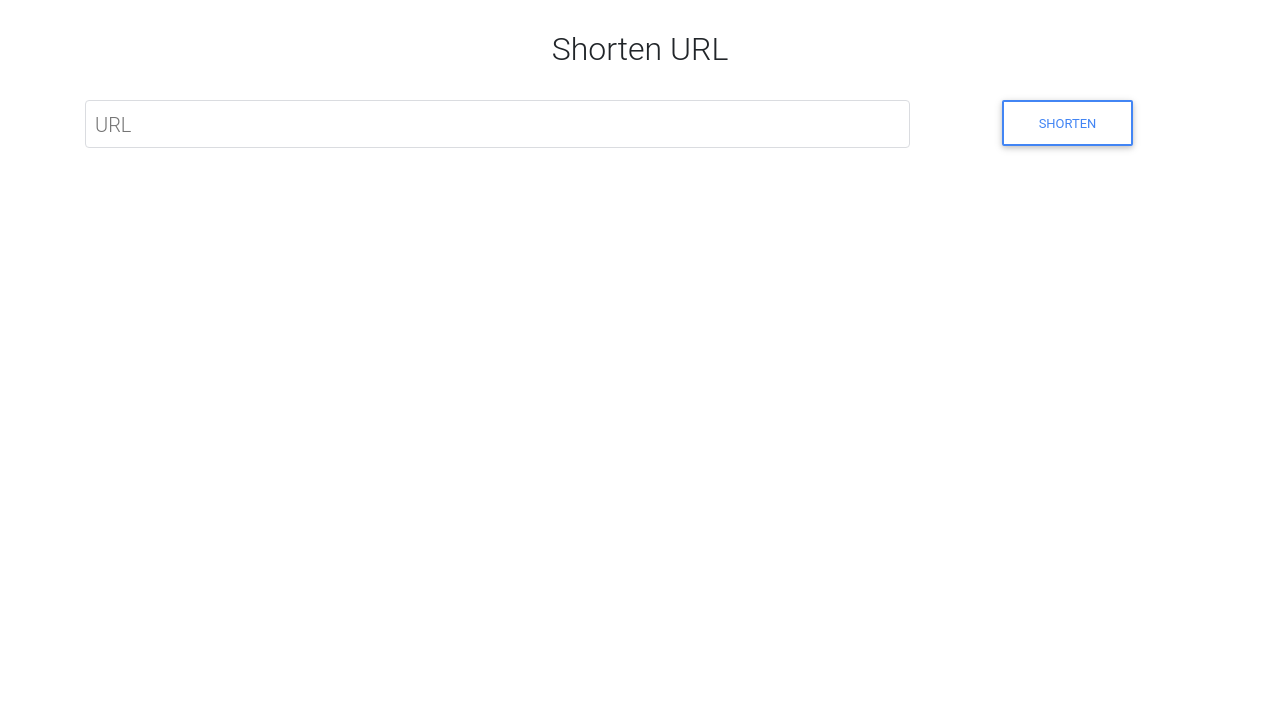
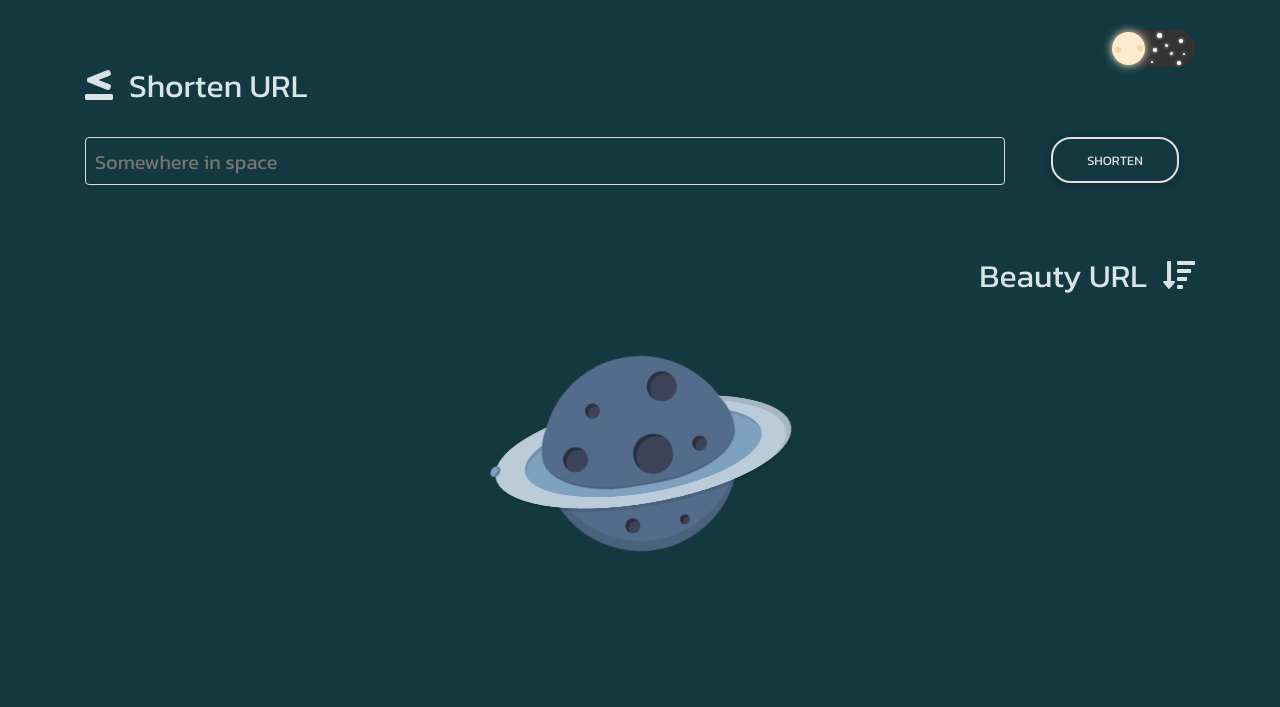
Before and after one commit to ilkemerol/url-shortener-node-mongo, a website: page views/index.html in a window 1280 px wide. Drawn offline with nearby package versions, Linux system fonts and the light colour scheme.

Commit message:
hybrid dev

```diff
--- a/models/shortener-model.js
+++ b/models/shortener-model.js
@@ -1,8 +1,8 @@
 const mongoose = require("mongoose");
 
 const urlSchema = mongoose.Schema({
-  _id: Number,
-  url: String,
+  _id: { type: Number },
+  url: { type: String },
   created_date: { type: Date, default: Date.now }
 });
 
--- a/styles/custom.css
+++ b/styles/custom.css
@@ -4,6 +4,12 @@ body {
   height: 100vh;
   margin: 10px;
   padding: 20px;
+  font-family: "Kanit", sans-serif;
+  overflow-x: hidden;
+}
+
+h2 {
+  color: #d8e4e6;
 }
 
 .md-form.md-outline label.active {
--- /dev/null
+++ b/styles/planet.css
@@ -0,0 +1,188 @@
+.content {
+  width: 300px;
+  height: 300px;
+  position: relative;
+  display: flex;
+  justify-content: center;
+  align-items: center;
+  margin: auto;
+}
+.content .planet {
+  width: 65%;
+  height: 65%;
+  background-color: #546c8c;
+  border-radius: 100%;
+  position: absolute;
+  display: flex;
+  align-items: center;
+  transform-origin: center center;
+  box-shadow: inset 2px -10px 0px rgba(0, 0, 0, 0.1);
+  animation: planet 5s ease infinite alternate;
+}
+@keyframes planet {
+  0% {
+    transform: rotate(10deg);
+  }
+  100% {
+    transform: rotate(-10deg);
+  }
+}
+.content .planet .ring {
+  position: absolute;
+  width: 300px;
+  height: 300px;
+  border-radius: 100%;
+  background-color: #bacbd9;
+  display: flex;
+  align-items: center;
+  justify-content: center;
+  transform-origin: 33% center;
+  box-shadow: 2px -10px 0px rgba(0, 0, 0, 0.1),
+    inset -5px -10px 0px rgba(0, 0, 0, 0.1);
+  animation: ring 3s ease infinite;
+  /* small ball */
+  /* inner ring */
+}
+@keyframes ring {
+  0% {
+    transform: rotateX(110deg) rotateZ(0deg) translate(-50px, 5px);
+  }
+  100% {
+    transform: rotateX(110deg) rotateZ(360deg) translate(-50px, 5px);
+  }
+}
+.content .planet .ring:before {
+  content: "";
+  position: absolute;
+  width: 10px;
+  height: 30px;
+  border-radius: 100%;
+  background-color: #7ea1bf;
+  z-index: 2;
+  left: calc(0px - 5px);
+  box-shadow: inset -3px 3px 0px rgba(0, 0, 0, 0.2);
+}
+.content .planet .ring:after {
+  content: "";
+  position: absolute;
+  width: 240px;
+  height: 240px;
+  border-radius: 100%;
+  background-color: #7ea1bf;
+  box-shadow: inset 2px -10px 0px rgba(0, 0, 0, 0.1);
+}
+.content .planet .cover-ring {
+  position: absolute;
+  width: 100%;
+  height: 50%;
+  border-bottom-left-radius: 80%;
+  border-bottom-right-radius: 80%;
+  border-top-left-radius: 100px;
+  border-top-right-radius: 100px;
+  transform: translate(0px, -17px);
+  background-color: #546c8c;
+  z-index: 2;
+  box-shadow: inset 0px -2px 0px rgba(0, 0, 0, 0.1);
+}
+.content .planet .spots {
+  width: 100%;
+  height: 100%;
+  display: flex;
+  align-items: center;
+  justify-content: center;
+  position: absolute;
+  z-index: 2;
+}
+.content .planet .spots span {
+  width: 30px;
+  height: 30px;
+  background-color: #3c4359;
+  position: absolute;
+  border-radius: 100%;
+  box-shadow: inset -2px 3px 0px rgba(0, 0, 0, 0.3);
+  animation: dots 5s ease infinite alternate;
+}
+@keyframes dots {
+  0% {
+    box-shadow: inset -3px 3px 0px rgba(0, 0, 0, 0.3);
+  }
+  100% {
+    box-shadow: inset 3px 3px 0px rgba(0, 0, 0, 0.3);
+  }
+}
+.content .planet .spots span:nth-child(1) {
+  top: 20px;
+  right: 50px;
+}
+.content .planet .spots span:nth-child(2) {
+  top: 40px;
+  left: 50px;
+  width: 15px;
+  height: 15px;
+}
+.content .planet .spots span:nth-child(3) {
+  top: 80px;
+  left: 20px;
+  width: 25px;
+  height: 25px;
+}
+.content .planet .spots span:nth-child(4) {
+  top: 80px;
+  left: 90px;
+  width: 40px;
+  height: 40px;
+}
+.content .planet .spots span:nth-child(5) {
+  top: 160px;
+  left: 70px;
+  width: 15px;
+  height: 15px;
+}
+.content .planet .spots span:nth-child(6) {
+  top: 165px;
+  left: 125px;
+  width: 10px;
+  height: 10px;
+}
+.content .planet .spots span:nth-child(7) {
+  top: 90px;
+  left: 150px;
+  width: 15px;
+  height: 15px;
+}
+.content p {
+  color: #bacbd9;
+  font-size: 14px;
+  z-index: 2;
+  position: absolute;
+  bottom: -20px;
+  font-family: "Roboto Mono", monospace;
+  animation: text 4s ease infinite;
+  width: 100px;
+  text-align: center;
+}
+@keyframes text {
+  0% {
+    transform: translateX(-30px);
+    letter-spacing: 0px;
+    color: #bacbd9;
+  }
+  25% {
+    letter-spacing: 3px;
+    color: #7ea1bf;
+  }
+  50% {
+    transform: translateX(30px);
+    letter-spacing: 0px;
+    color: #bacbd9;
+  }
+  75% {
+    letter-spacing: 3px;
+    color: #7ea1bf;
+  }
+  100% {
+    transform: translateX(-30px);
+    letter-spacing: 0px;
+    color: #bacbd9;
+  }
+}
--- /dev/null
+++ b/styles/switch.css
@@ -0,0 +1,141 @@
+#check {
+  display: none;
+}
+
+body {
+  background-color: #143840;
+  transition: all ease 800ms;
+}
+
+.check_container {
+  width: 85px;
+  border: 2px solid #333333;
+  position: relative;
+  height: 37px;
+  border-radius: 96px;
+  background-color: #333333;
+  cursor: pointer;
+  transition: all ease 800ms;
+  margin: auto 0 auto auto;
+}
+.ghyama_container {
+  width: 103%;
+  height: 37px;
+  border-radius: 100px;
+  overflow: hidden;
+  position: absolute;
+}
+.cercle {
+  position: absolute;
+  box-shadow: 0px 0px 10px 0px #fbf5d9;
+  overflow: hidden;
+  width: 33px;
+  height: 33px;
+  background-color: blanchedalmond;
+  border-radius: 100px;
+  transition: all ease 800ms;
+}
+.check_details {
+  width: 100%;
+  height: 100%;
+  position: absolute;
+}
+.small_cercle {
+  width: 4px;
+  height: 4px;
+  border-radius: 50%;
+  background-color: white;
+  margin: 1px;
+  transform: translateX(55px);
+  box-shadow: 0px 0px 3px 0px #fbf5d9;
+  transition: all ease 300ms;
+}
+#c1 {
+  transform: translateX(44px);
+  width: 5px;
+  height: 5px;
+}
+#c2 {
+  transform: translateX(66px);
+  width: 4px;
+  height: 4px;
+}
+#c3 {
+  transform: translateX(52px);
+  width: 3px;
+  height: 3px;
+}
+#c4 {
+  transform: translateX(40px);
+  width: 4px;
+  height: 4px;
+}
+#c5 {
+  transform: translateX(70px);
+  width: 2px;
+  height: 2px;
+}
+#c6 {
+  transform: translate3d(38px, 5px, 0px);
+
+  width: 2px;
+  height: 2px;
+}
+#c7 {
+  transform: translate3d(57px, -7px, 0px);
+
+  width: 3px;
+  height: 3px;
+}
+#c8 {
+  transform: translate3d(64px, -2px, 0px);
+
+  width: 4px;
+  height: 4px;
+}
+.moon_details {
+  transition: all ease 300ms;
+  width: 5px;
+  height: 5px;
+  border-radius: 50%;
+  border: 3px solid #f9d7a5;
+}
+#m_d2 {
+  transform: translate3d(25px, 7px, 0px);
+}
+#m_d3 {
+  transform: translate3d(3px, 3px, 0px);
+}
+.ghyama {
+  width: 24px;
+  height: 8px;
+  background-color: white;
+  position: absolute;
+  margin: 18px 39px;
+  transform: translateX(58px);
+  transition: all ease 500ms;
+}
+#ghyama_d1 {
+  width: 12px;
+  height: 12px;
+  border-radius: 50%;
+  margin: -4px 10px 0 -5px;
+  background-color: white;
+  position: absolute;
+}
+#ghyama_d2 {
+  width: 16px;
+  height: 14px;
+  border-radius: 50%;
+  margin: -11px 14px 0 4px;
+  background-color: white;
+  position: absolute;
+}
+#ghyama_d3 {
+  width: 13px;
+  height: 13px;
+  border-radius: 50%;
+  margin: -5px 10px 0 16px;
+  background-color: white;
+  position: absolute;
+}
--- /dev/null
+++ b/styles/switch.js
@@ -0,0 +1,57 @@
+$(document).ready(function() {
+  var checkbox_s = $(".check_container");
+  var clicked = false;
+  var body = $("body");
+
+  checkbox_s.click(function() {
+    if (clicked == false) {
+      body.css({
+        "background-color": "#d8e4e6"
+      });
+      $("h2").css({ color: "#4285f4" });
+      $("#urlsubmit").removeClass("btn-outline-light");
+      $("#urlsubmit").addClass("btn-outline-primary");
+      $("#form-lg").removeClass("text-white");
+      $("#form-lg").addClass("text-primary");
+      $("#hashed").removeClass("text-white");
+      $("#hashed").addClass("text-primary");
+      $(".cercle").css({
+        transform: "translateX(48px)",
+        "background-color": "#fbcf07",
+        "box-shadow": "0px 0px 10px 3px #ffe052"
+      });
+      $(".check_container").css({
+        "background-color": "#54b2ff",
+        border: "2px solid #54b2ff"
+      });
+      $(".small_cercle").css({ opacity: "0" });
+      $(".moon_details").css({ opacity: "0" });
+      $(".ghyama").css({ transform: "translateX(0px)" });
+      clicked = true;
+    } else {
+      body.css({
+        "background-color": "#143840"
+      });
+      $("h2").css({ color: "#d8e4e6" });
+      $("#urlsubmit").removeClass("btn-outline-primary");
+      $("#urlsubmit").addClass("btn-outline-light");
+      $("#form-lg").removeClass("text-primary");
+      $("#form-lg").addClass("text-white");
+      $("#hashed").removeClass("text-primary");
+      $("#hashed").addClass("text-white");
+      $(".cercle").css({
+        transform: "translateX(0px)",
+        "background-color": "blanchedalmond",
+        "box-shadow": "0px 0px 10px 0px #fbf5d9"
+      });
+      $(".check_container").css({
+        "background-color": "#333333",
+        border: "2px solid #333333"
+      });
+      $(".small_cercle").css({ opacity: "1" });
+      $(".moon_details").css({ opacity: "1" });
+      $(".ghyama").css({ transform: "translateX(58px)" });
+      clicked = false;
+    }
+  });
+});
--- a/views/index.html
+++ b/views/index.html
@@ -2,7 +2,12 @@
 <html lang="en">
   <head>
     <meta http-equiv="content-type" content="text/html; charset=utf-8" />
-    <title>Title Goes Here</title>
+    <meta name="viewport" content="width=device-width, initial-scale=1" />
+    <title>URL Shortener | Ilkem Erol</title>
+    <link
+      href="https://fonts.googleapis.com/css?family=Kanit&display=swap"
+      rel="stylesheet"
+    />
     <!-- Font Awesome -->
     <link
       rel="stylesheet"
@@ -19,47 +24,104 @@
       rel="stylesheet"
     />
     <link href="../styles/custom.css" rel="stylesheet" type="text/css" />
+    <link href="../styles/switch.css" rel="stylesheet" type="text/css" />
+    <link href="../styles/planet.css" rel="stylesheet" type="text/css" />
   </head>
   <body>
-    <div class="container text-center">
+    <div class="container">
       <div class="row">
         <div class="col-12">
-          <h2>Shorten URL</h2>
+          <div class="check_container">
+            <div class="cercle">
+              <div class="moon_details" id="m_d1"></div>
+              <div class="moon_details" id="m_d2"></div>
+              <div class="moon_details" id="m_d3"></div>
+            </div>
+
+            <div class="ghyama_container">
+              <div class="ghyama">
+                <div id="ghyama_d1"></div>
+                <div id="ghyama_d2"></div>
+                <div id="ghyama_d3"></div>
+              </div>
+            </div>
+
+            <div class="check_details">
+              <div class="small_cercle" id="c1"></div>
+              <div class="small_cercle" id="c2"></div>
+              <div class="small_cercle" id="c3"></div>
+              <div class="small_cercle" id="c4"></div>
+              <div class="small_cercle" id="c5"></div>
+              <div class="small_cercle" id="c6"></div>
+              <div class="small_cercle" id="c7"></div>
+              <div class="small_cercle" id="c8"></div>
+            </div>
+          </div>
         </div>
       </div>
       <div class="row">
-        <div class="col-9">
+        <div class="col-12">
+          <h2><i class="fas fa-less-than-equal mr-3"></i>Shorten URL</h2>
+        </div>
+      </div>
+      <div class="row text-center">
+        <div class="col-10">
           <div class="md-form md-outline form-lg">
             <input
               id="form-lg"
-              class="form-control form-control-lg"
+              class="form-control form-control-lg text-white"
               type="text"
               name="url"
               value=""
             />
-            <label for="form-lg">URL</label>
+            <label for="form-lg">Somewhere in space</label>
           </div>
         </div>
-        <div class="col-3">
+        <div class="col-2">
           <button
             id="urlsubmit"
-            class="btn btn-outline-primary customBtn"
-            style="margin-top: 1.5rem;"
+            class="btn btn-outline-light customBtn"
+            style="margin-top: 1.5rem; border-radius: 20px;"
           >
             <span>Shorten </span>
           </button>
         </div>
       </div>
-      <div class="row">
-        <div id="hashDiv" class="col-12">
+      <div class="row mt-5">
+        <div class="col-12">
+          <div class="float-right">
+            <h2>Beauty URL<i class="fas fa-sort-amount-down ml-3"></i></h2>
+          </div>
+        </div>
+      </div>
+      <div class="row text-center">
+        <div id="loadingDiv" class="col-12">
+          <div class="content">
+            <div class="planet">
+              <div class="ring"></div>
+              <div class="cover-ring"></div>
+              <div class="spots">
+                <span></span>
+                <span></span>
+                <span></span>
+                <span></span>
+                <span></span>
+                <span></span>
+                <span></span>
+              </div>
+            </div>
+            <!-- <p>C'mon Human</p> -->
+          </div>
+        </div>
+        <div id="hashDiv" class="col-12" style="margin: 50px auto;">
           <span
             id="hashed"
-            class="z-depth-3 d-none"
-            style="font-size: 32px; padding: 10px; border: 2px solid #4285f4!important; border-radius: 10px;"
+            class="z-depth-3 text-white d-none"
+            style="font-size: 32px; padding: 10px; border: 2px solid #4285f4!important; border-radius: 10px; cursor: pointer;"
           ></span>
         </div>
       </div>
-      <div class="row">
+      <div class="row text-center">
         <div id="copyDiv" class="col-12">
           <span
             id="copy"
@@ -90,8 +152,14 @@
       type="text/javascript"
       src="https://cdnjs.cloudflare.com/ajax/libs/mdbootstrap/4.8.2/js/mdb.min.js"
     ></script>
+    <script type="text/javascript" src="../styles/switch.js"></script>
     <script type="text/javascript">
       $("#urlsubmit").click(function() {
+        if (
+          /^(http:\/\/|https:\/\/)[a-z0-9]+([\-\.]{1}[a-z0-9]+)*\.[a-z]{2,5}(:[0-9]{1,5})?(\/.*)?$/.test(
+            $("input[name=url]").val()
+          )
+        ) {
           $("#hashDiv").removeClass("animated rubberBand");
           $.ajax({
             url: "shortener/service/insert-mongo",
@@ -103,13 +171,21 @@
             }),
             success: function(data) {
               console.log(JSON.stringify(data));
+              $(".content").addClass("animated zoomOut");
+              setTimeout(function() {
+                $("#loadingDiv").addClass("d-none");
+                $(".content").removeClass("animated zoomOut");
                 $("#hashed").text(
                   window.location.origin + "/" + data.serviceResponse
                 );
                 $("#hashed").removeClass("d-none");
                 $("#hashDiv").addClass("animated rubberBand");
+              }, 1000);
             }
           });
+        } else {
+          alert("Please, Enter a valid URL, start with http or https.");
+        }
       });
       $("#hashed").click(function() {
         var copyText = document.getElementById("hashed");
@@ -126,6 +202,7 @@
           $("#copyDiv").addClass("flipOutX");
         }, 2500);
         setTimeout(function() {
+          $("#copyDiv").removeClass("flipOutX");
           $("#copy").addClass("d-none");
         }, 3000);
       });
```
Also changed, not shown: services/shortener-service.js (+6 -4 lines), 1 other file. Lines whose indentation alone changed are shown as unchanged.
